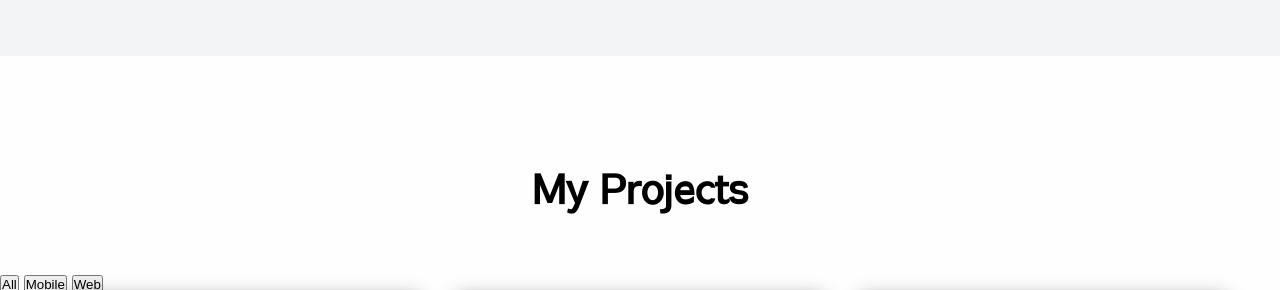
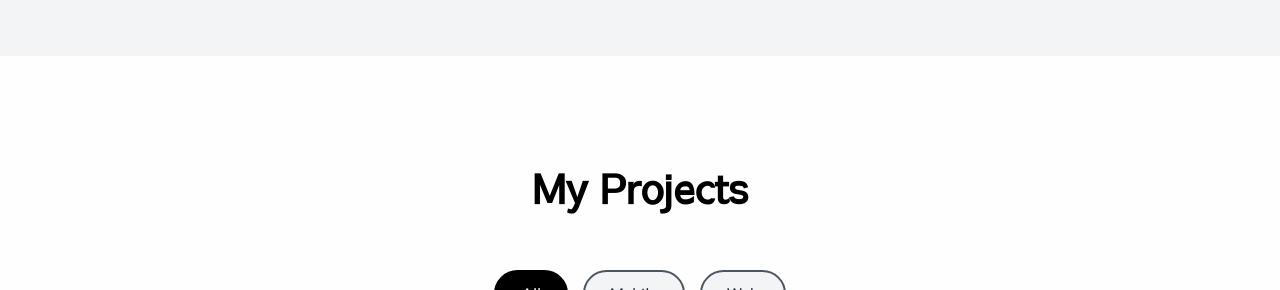
Before and after one commit to DevGurnani/Portfolio, a plain HTML site: page index.html in a window 1280 px wide. Shown: the part 2433-2723 px from the top of the page. Drawn offline with nearby package versions, Linux system fonts and the light colour scheme.

Commit message:
Auto-commit: Agent tool execution

```diff
--- a/script.css
+++ b/script.css
@@ -457,6 +457,46 @@ a {
   margin-bottom: 50px;
   color: var(--accent);
 }
+
+/* Portfolio Filter Buttons */
+.portfolio-filters {
+  display: flex;
+  justify-content: center;
+  gap: 15px;
+  margin-bottom: 40px;
+  flex-wrap: wrap;
+}
+
+.filter-btn {
+  padding: 10px 25px;
+  background: var(--card-bg, var(--section-bg));
+  color: var(--text-color);
+  border: 2px solid var(--secondary-accent);
+  border-radius: 25px;
+  font-size: 1rem;
+  font-family: 'Sawarabi Gothic', sans-serif;
+  cursor: pointer;
+  transition: all 0.3s ease;
+  backdrop-filter: blur(10px);
+}
+
+.filter-btn:hover {
+  background: var(--secondary-accent);
+  transform: translateY(-2px);
+  box-shadow: 0 5px 15px rgba(0, 0, 0, 0.3);
+}
+
+.filter-btn.active {
+  background: var(--accent);
+  color: var(--background, #fff);
+  border-color: var(--accent);
+}
+
+/* Hidden portfolio items */
+.portfolio-item.hidden {
+  display: none;
+}
+
 .portfolio-grid {
   display: grid;
   grid-template-columns: repeat(auto-fit, minmax(300px, 1fr));
```
